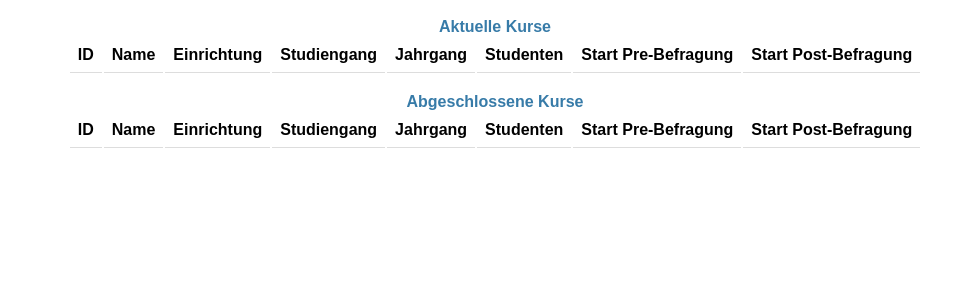
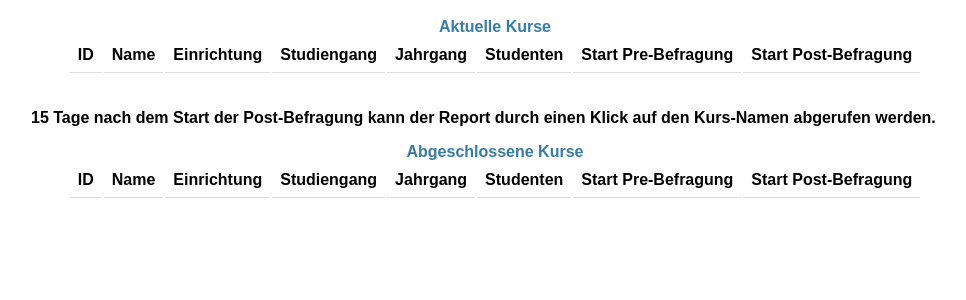
Before and after one commit to boundter/geclass, a Flask app: page / in a window 1280 px wide. Shown: the part 98-398 px from the top of the page, without its empty margins (145-1111 px from the left). Run offline with Flask 2, Linux system fonts and the light colour scheme; the visitor is signed in with stand-in values (Sample User, id 1); data comes from the database, SQL or seed files in the repository; data that the repository does not hold is empty; parts of the project's set-up code (start-up, migrations or seed data) failed here and were passed over.

Commit message:
Add: note about availability of report

```diff
--- a/geclass/templates/course/overview.html
+++ b/geclass/templates/course/overview.html
@@ -27,6 +27,10 @@
     {% endfor %}
     </table>
     </br>
+    <p>
+      <b>15 Tage nach dem Start der Post-Befragung kann der Report durch einen
+      Klick auf den Kurs-Namen abgerufen werden.</b>
+    </p>
     <table class='course'>
       <caption>Abgeschlossene Kurse</caption>
       <tr>
```
